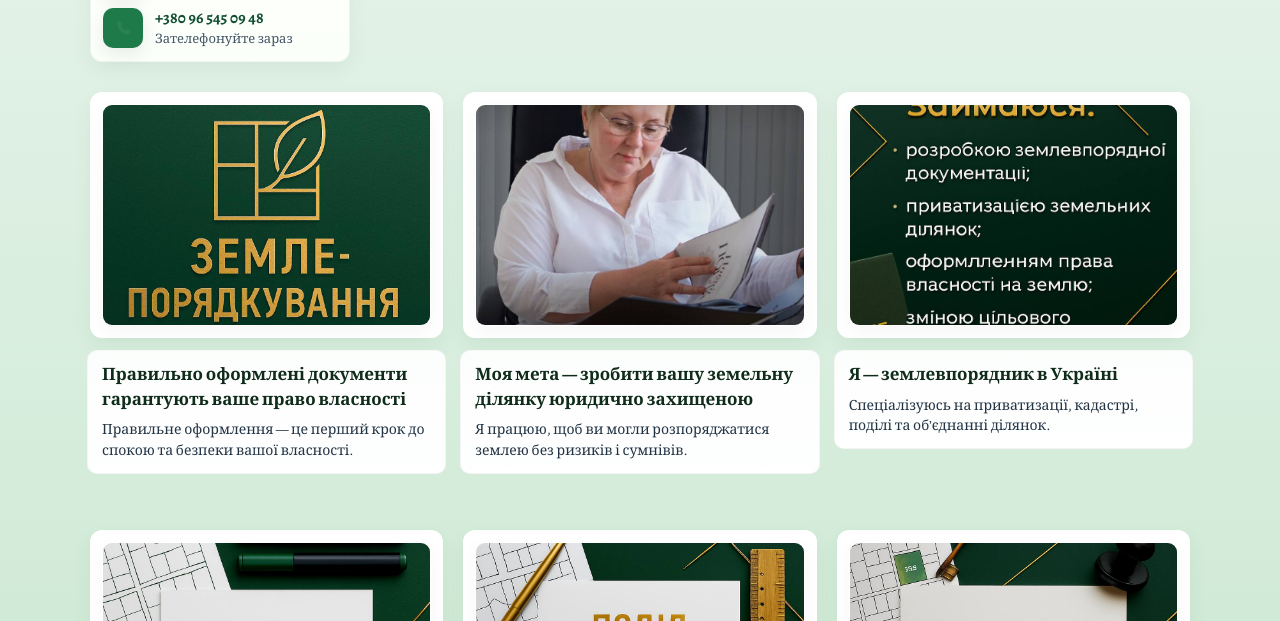
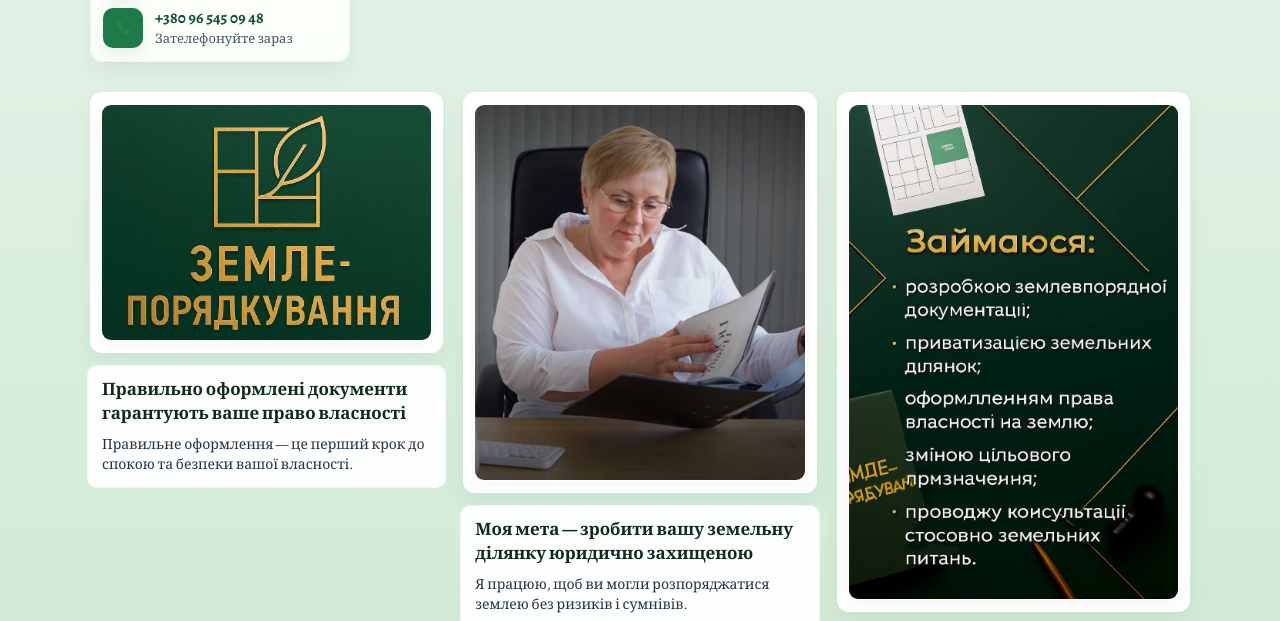
Before and after one commit to ntcveb/valia-dnipro.com, a plain HTML site: page index.html in a window 1280 px wide. Shown: the part 178-799 px from the top of the page. Drawn offline with nearby package versions, Linux system fonts and the light colour scheme.

Commit message:
Update index.html

```diff
--- a/index.html
+++ b/index.html
@@ -83,7 +83,19 @@
   .card.revealed{transform:none;opacity:1;}
   .photo-wrap{width:100%;background:var(--card-bg);border-radius:12px;padding:12px;display:flex;align-items:center;justify-content:center;
     box-shadow:0 8px 20px rgba(19,79,45,0.06);transition:transform 260ms ease, box-shadow 260ms ease;}
-  .photo{width:100%;height:200px;object-fit:cover;border-radius:10px;background:#fff;border:1.5px solid #fff;box-shadow:0 6px 18px rgba(0,0,0,0.04);}
+
+  /* Использовать фото по стандарту: не фиксировать высоту, сохранять естественные пропорции */
+  .photo{
+    display:block;
+    max-width:100%;
+    width:auto;
+    height:auto;
+    object-fit:contain;
+    border-radius:10px;
+    background:#fff;
+    border:1.5px solid #fff;
+    box-shadow:0 6px 18px rgba(0,0,0,0.04);
+  }
 
   .caption{margin-top:12px;background:linear-gradient(180deg, rgba(255,255,255,0.92), rgba(255,255,255,0.96));
     border-radius:10px;padding:12px 14px;width:100%;text-align:left;cursor:pointer;border:1px solid rgba(20,20,20,0.03);transition:box-shadow 180ms ease,transform 180ms ease;}
@@ -110,7 +122,6 @@
   /* Desktop refinements */
   @media (min-width:1100px){
     .grid{grid-template-columns:repeat(3,1fr);}
-    .photo{height:220px;}
     .hero h1{font-size:26px;}
   }
 
@@ -127,7 +138,6 @@
     .hero{text-align:left;margin-left:0;align-items:flex-start;}
     .left-col{width:100%}
     .grid{grid-template-columns:1fr;gap:14px;}
-    .photo{height:180px;}
     .btn-primary{width:100%;padding:12px 14px;}
     .lead-grid{grid-template-columns:1fr;}
     .contact-box{padding:10px;}
```
